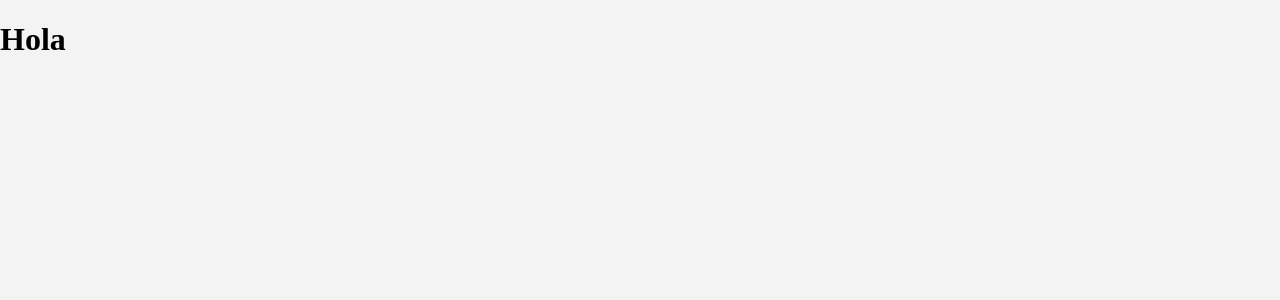
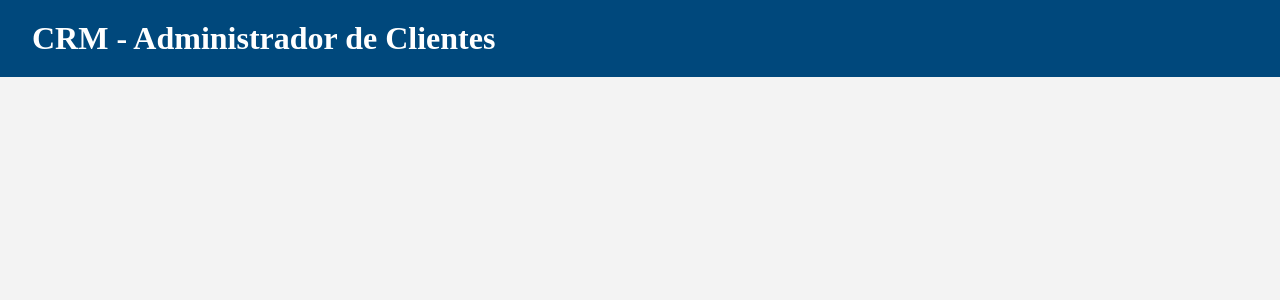
Before and after one commit to joseluisseg05/c_u_node_clientereact, a React (Create React App) app: page / in a window 1280 px wide. Shown: the top 300 px of the page. Built offline with nearby package versions, Linux system fonts and the light colour scheme.

Commit message:
Primer componente

```diff
--- a/src/App.js
+++ b/src/App.js
@@ -1,7 +1,14 @@
+import React, { Fragment } from 'react'
 
-function App(){
+/***COMPONESTES***/
+//Layout
+import Header from './components/layout/Header';
+
+function App(){ //dentro del return es jsx por lo cual se comenta distinto
   return(
-    <h1>Hola</h1>
+    <Fragment> {/* */}
+      <Header />{/*forma de realizar el renderizado de un componente*/}
+    </Fragment>
   )
 }
 
--- /dev/null
+++ b/src/components/layout/Header.js
@@ -0,0 +1,27 @@
+import React from 'react'
+
+{/* Forma de poner un comentario en JSX */}
+
+{/*
+// para la creacion de un componente puede ser :
+    const Header = () => {
+        return (<h1>Hola</h1>)
+    }
+// o
+    const Header = () => (
+        <h1>Hola</h1>
+    )
+
+*/}
+
+const Header = () => {
+    return (
+        <header className="barra"> {/* Para las clases de css en jsx se debe de llamar className*/}
+            <div className="contenedor">
+                <h1>CRM - Administrador de Clientes</h1>
+            </div>
+        </header>
+    )
+}
+
+export default Header;
```
